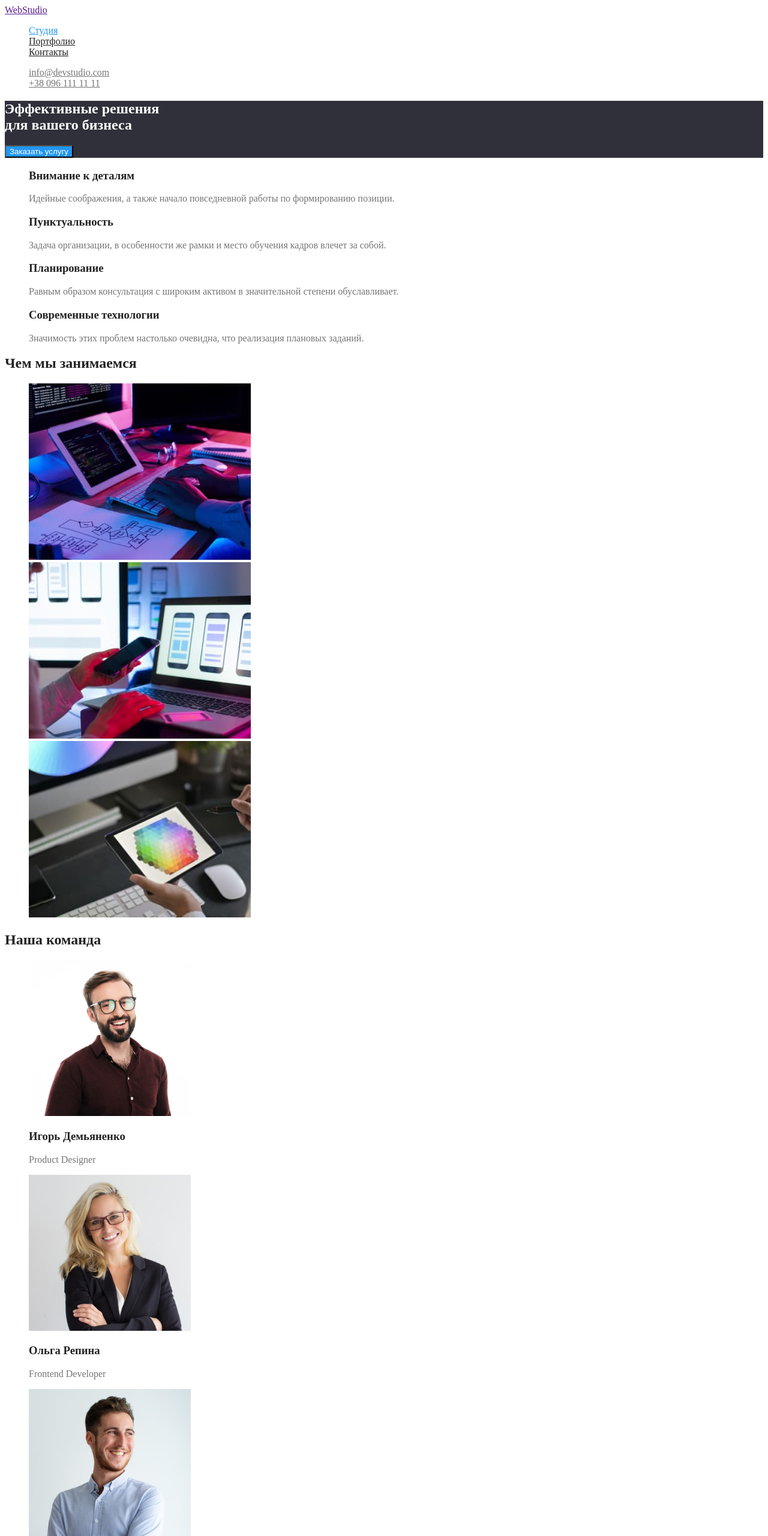
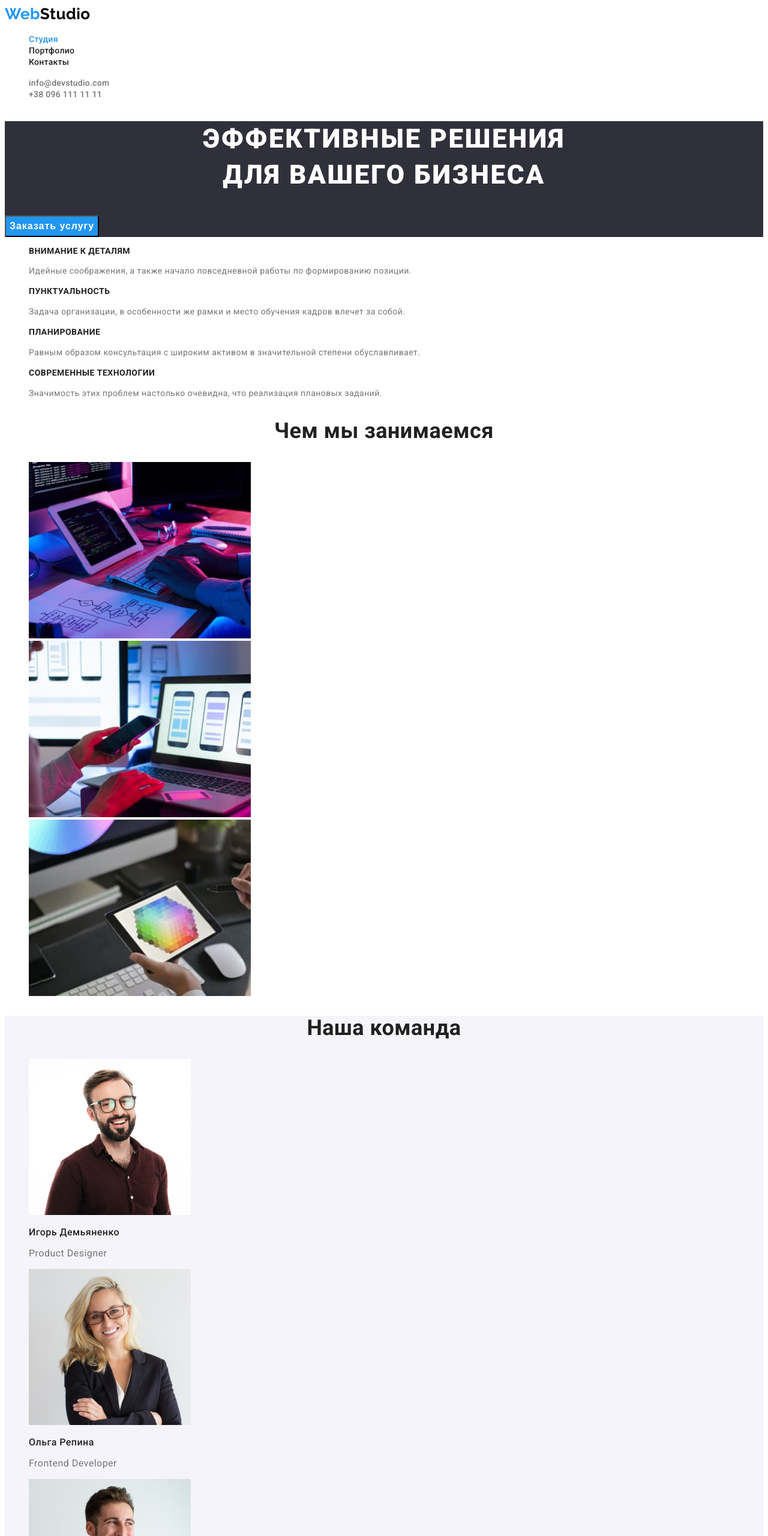
Before and after one commit to Dranyk/goit-markup-hw-02, a plain HTML site: page index.html in a window 1280 px wide. Shown: the top 2560 px of the page at 60% size. Drawn offline with Linux system fonts and the light colour scheme.

Commit message:
Добавляет шрифты

```diff
--- a/css/styles.css
+++ b/css/styles.css
@@ -2,20 +2,31 @@
     --primary-text-color: #757575;
     --title-text-color: #212121;
     --accent-color: #2196F3;
-    --button-light-color: #F5F4FA;
+    --secondary-light-color: #F5F4FA;
 }
 
 body {
     background-color: white;
     color: var(--primary-text-color);
-}
+    font-family: Roboto, sans-serif;
+    letter-spacing: 0.03em;
+    }
 
 ul {
     list-style: none;
 }
 
 .logo {
+    color: #000000;
+    font-family: Raleway, sans-serif;
+    font-weight: 700;
+    font-size: 26px;
+    line-height: 1.19;
+    text-decoration: none;
+   }
 
+.logo .accent {
+    color: var(--accent-color);
 }
 /* Button */
 
@@ -27,12 +38,19 @@ ul {
 .button.primary {
     color: white;
     background-color: var(--accent-color);
+    font-weight: 700;
+    font-size: 16px;
+    line-height: 1.87;
+    letter-spacing: 0.06em;
 }
 
 .button.secondary {
     color: var(--title-text-color);
-    background-color: var(--button-light-color);
-}
+    background-color: var(--secondary-light-color);
+    font-weight: 500;
+    font-size: 16px;
+    line-height: 1.6;
+   }
 
 .filter-section button:hover,
 .filter-section button:focus {
@@ -40,6 +58,15 @@ ul {
     background-color: var(--accent-color);
 }
 /* Site nav */
+
+.site-nav .link {
+    font-weight: 500;
+    font-size: 14px;
+    line-height: 1.14;
+    letter-spacing: 0.02em;
+    text-decoration: none;
+}
+
 
 .site-nav .link.current {
     color: var(--accent-color);
@@ -56,6 +83,11 @@ color: var(--title-text-color);
 
 .contact-nav a{
     color: #757575;
+    font-weight: 500;
+    font-size: 14px;
+    line-height: 1.14;
+    letter-spacing: 0.02em;
+    text-decoration: none;
 }
 
 .contact-nav a:hover,
@@ -71,10 +103,16 @@ color: var(--title-text-color);
 
 .actual-address {
     color: white;
+    font-size: 14px;
+    line-height: 1.71;
+    text-decoration: none;
 }
 
 .contact {
-    color: rgba(255, 255, 255, 0.6);;
+    color: rgba(255, 255, 255, 0.6);
+    font-size: 14px;
+    line-height: 1.71;
+    text-decoration: none;
 }
 
 .contact-footer a:hover,
@@ -89,27 +127,69 @@ color: var(--title-text-color);
 
 .hero-title {
     color: #FFFFFF;
+    font-style: 400;
+    font-weight: 900;
+    font-size: 44px;
+    line-height: 1.36;
+    text-align: center;
+    letter-spacing: 0.06em;
+    text-transform: uppercase;
 }
 
 /* section */
 .section-title {
         color: var(--title-text-color);
+        font-family: Roboto;
+        font-weight: 700;
+        font-size: 36px;
+        line-height: 1.16;
+        text-align: center;
     }
 
 /* features */
 
 .feature-list .title {
     color: var(--title-text-color);
+    font-weight: 700;
+    font-size: 14px;
+    line-height: 1.14;
+    text-transform: uppercase;
+}
+
+.feature-list .text {
+    font-size: 14px;
+    line-height: 1.71;
 }
 
 /* team */
 
+.team {
+    background-color: var(--secondary-light-color);
+}
+
 .team-list .title {
  color: var(--title-text-color);
+ font-weight: 500;
+ font-size: 16px;
+ line-height: 1.18;
+}
+
+.team-list .text {
+    font-size: 16px;
+    line-height: 1.18;
 }
 
 /* Prtfolio style */
 
 .portfolio-list .title {
     color: var(--title-text-color);
+    font-weight: bold;
+    font-size: 18px;
+    line-height: 2;
+    letter-spacing: 0.06em;
    }
+
+   .portfolio-list .text {
+    font-size: 16px;
+    line-height: 1.87;
+   }
--- a/index.html
+++ b/index.html
@@ -5,16 +5,17 @@
     <meta http-equiv="X-UA-Compatible" content="IE=edge">
     <meta name="viewport" content="width=device-width, initial-scale=1.0">
     <title>WebStudio</title>
+    <link href="https://fonts.googleapis.com/css2?family=Oleo+Script&family=Raleway:wght@700&family=Roboto:wght@400;500;700;900&display=swap" rel="stylesheet">
     <link rel="stylesheet" href="./css/styles.css" />
 </head>
 <body>
     <header class="page-header">
         <nav>
-            <a href="" class="logo">WebStudio</a>
+            <a href="" class="logo"><span class="accent">Web</span>Studio</a>
             <ul class="site-nav">
                 <li><a href="" class="link current">Студия</a></li>
-                <li><a href="./portfolio.html">Портфолио</a></li>
-                <li><a href="">Контакты</a></li>
+                <li><a href="./portfolio.html" class="link">Портфолио</a></li>
+                <li><a href="" class="link">Контакты</a></li>
             </ul>
         </nav>
             <ul class="contact-nav">
@@ -36,19 +37,19 @@
             <ul class="feature-list">
                 <li>
                     <h3 class="title">Внимание к деталям</h3>
-                    <p>Идейные соображения, а также начало повседневной работы по формированию позиции.</p>
+                    <p class="text">Идейные соображения, а также начало повседневной работы по формированию позиции.</p>
                 </li>
                 <li>
                     <h3 class="title">Пунктуальность</h3>
-                    <p>Задача организации, в особенности же рамки и место обучения кадров влечет за собой.</p>
+                    <p class="text">Задача организации, в особенности же рамки и место обучения кадров влечет за собой.</p>
                 </li>
                 <li>
                     <h3 class="title">Планирование</h3>
-                    <p>Равным образом консультация с широким активом в значительной степени обуславливает.</p>
+                    <p class="text">Равным образом консультация с широким активом в значительной степени обуславливает.</p>
                 </li>
                 <li>
                     <h3 class="title">Современные технологии</h3>
-                    <p>Значимость этих проблем настолько очевидна, что реализация плановых заданий.</p>
+                    <p class="text">Значимость этих проблем настолько очевидна, что реализация плановых заданий.</p>
                 </li>
             </ul>
         </section>
@@ -62,34 +63,34 @@
             </ul>
         </section>
 
-        <section class="section">
+        <section class="section team">
             <h2 class="section-title">Наша команда</h2>
             <ul class="team-list">
                 <li>
                     <img src="./images/photo4.jpg" alt="Игорь Демьяненко" width="270">
                     <h3 class="title">Игорь Демьяненко</h3>
-                    <p>Product Designer</p>
+                    <p class="text">Product Designer</p>
                 </li>
                 <li>
                     <img src="./images/photo5.jpg" alt="Ольга Репина" width="270">
                     <h3 class="title">Ольга Репина</h3>
-                    <p>Frontend Developer</p>
+                    <p class="text">Frontend Developer</p>
                 </li>
                 <li>
                     <img src="./images/photo6.jpg" alt="Николай Тарасов" width="270">
                     <h3 class="title">Николай Тарасов</h3>
-                    <p>Marketing</p>
+                    <p class="text">Marketing</p>
                 </li>
                 <li>
                     <img src="./images/photo7.jpg" alt="Михаил Ермаков" width="270">
                     <h3 class="title">Михаил Ермаков</h3>
-                    <p>UI Designer</p>
+                    <p class="text">UI Designer</p>
                 </li>
             </ul>
         </section>
     </main>
     <footer class="footer">
-        <a href="">WebStudio</a>
+        <a class="logo" href=""><span class="accent">Web</span>Studio</a>
         <address>
             <ul class="contact-footer">
                 <li><a href="https://goo.gl/maps/sERGqYDvzHYtQd6Q8" target="_blank" class="actual-address">г. Киев, пр-т Леси Украинки, 26</a></li>
```
Also changed, not shown: portfolio.html (+16 -15 lines).
